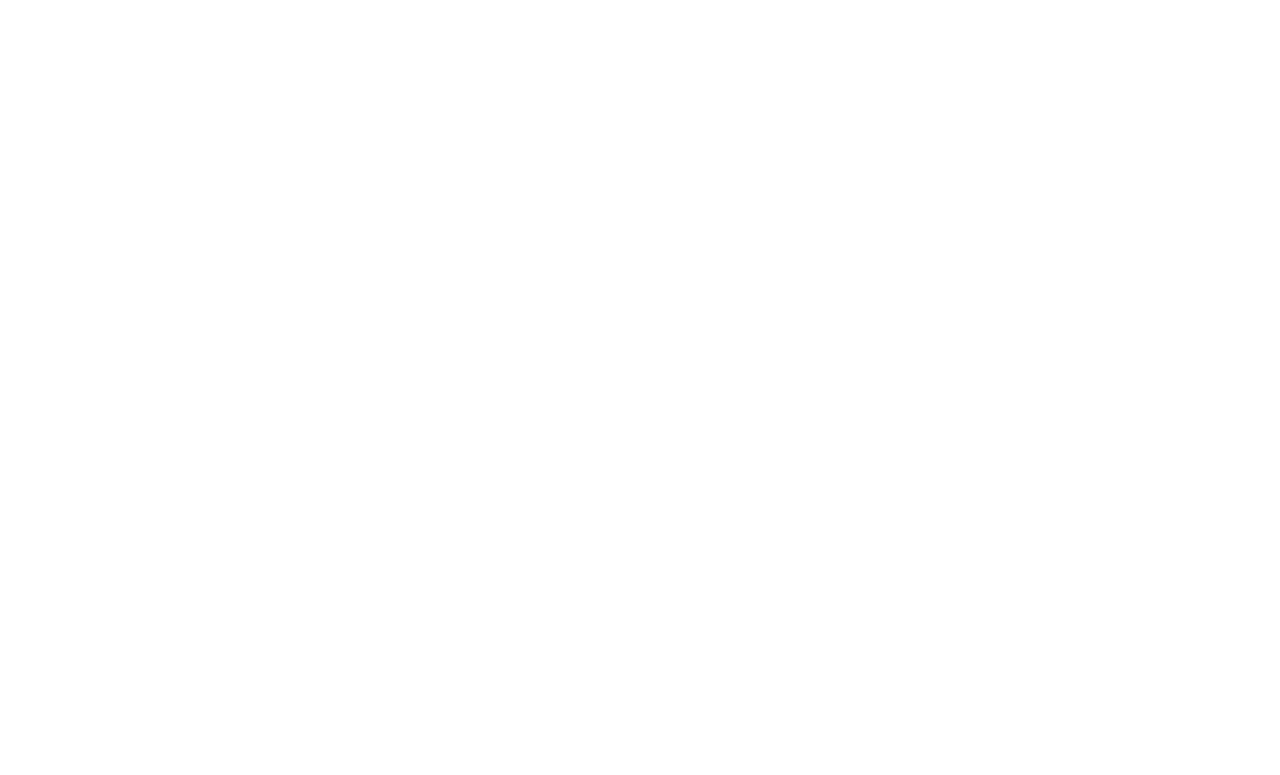
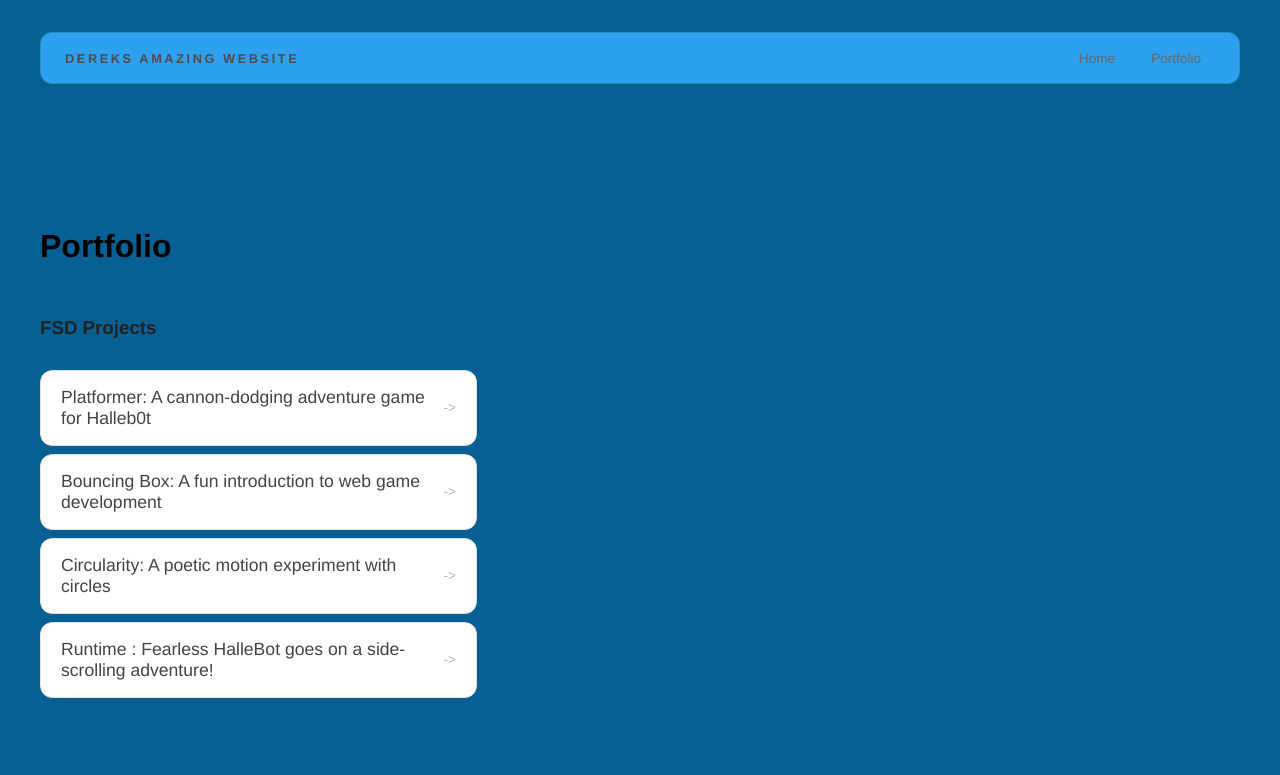
Before and after one commit to Dereksantos406/Dereksantos406.github.io, a plain HTML site: page portfolio.html in a window 1280 px wide. Drawn offline with Linux system fonts and the light colour scheme.

Commit message:
add portfolio page to website

```diff
--- a/portfolio.html
+++ b/portfolio.html
@@ -0,0 +1,53 @@
+<!DOCTYPE html>
+<html>
+  <head>
+    <title>Dereks awesome website</title>
+    <link rel="stylesheet" href="style.css" />
+</head>
+  </head>
+
+  <body>
+    <!-- All content goes here -->
+    <div id="all-contents">
+      <nav>
+<h1>Dereks Amazing Website</h1>
+<ul id="nav-ul">
+<li class="nav-li">
+  <a href="index.html">Home</a>
+</li>
+<li class="nav-li">
+  <a href="portfolio.html">Portfolio</a>
+</li>
+</ul>
+
+  </nav>
+
+  <main>
+     <div class="content">
+    <h1>Portfolio</h1>
+    <h3>FSD Projects</h3>
+    <ul id="portfolio">
+<li>
+  <a href="fsd-projects/platformer/">Platformer: A cannon-dodging adventure game for Halleb0t</a>
+</li>
+<li>
+  <a href="fsd-projects/bouncing-box/">Bouncing Box: A fun introduction to web game development</a>
+</li>
+<li>
+  <a href="fsd-projects/circularity/">Circularity: A poetic motion experiment with circles</a>
+</li>
+<li>
+ <a href="fsd-projects/runtime/">Runtime : Fearless HalleBot goes on a side-scrolling adventure!</a>
+</li>
+    </ul>
+
+    <!-- ASD Projects will go here -->
+
+  </div>
+</main>
+
+  </main>
+</div>
+    </div>
+  </body>
+</html>
--- a/style.css
+++ b/style.css
@@ -164,3 +164,56 @@ nav h1 {
   background: #000;
   color: #fff;
 }
+
+/* Portfolio styles */
+.content h1 {
+  color: black;
+}
+
+#portfolio {
+  list-style: none;
+  margin: 0;
+  padding: 0;
+  width: 100%;
+  display: flex;
+  flex-direction: column;
+  gap: 8px;
+}
+
+#portfolio li {
+  border-radius: 12px;
+  overflow: hidden;
+}
+
+#portfolio a {
+  display: flex;
+  justify-content: space-between;
+  align-items: center;
+  text-decoration: none;
+  color: #444;
+  padding: 16px 20px;
+  font-size: 1.1rem;
+  font-weight: 500;
+  background: #fff;
+  border: 1px solid #e0e0e0;
+  border-radius: 12px;
+  transition: background 0.25s ease, color 0.25s ease, transform 0.25s ease;
+}
+
+#portfolio a:hover {
+  background: #000;
+  color: #fff;
+  transform: translateX(4px);
+}
+
+#portfolio a::after {
+  content: "->";
+  font-size: 0.85rem;
+  opacity: 0.4;
+  transition: opacity 0.25s ease;
+  white-space: nowrap;
+}
+
+#portfolio a:hover::after {
+  opacity: 1;
+}
```
Also changed, not shown: index.html (+3 -5 lines).
